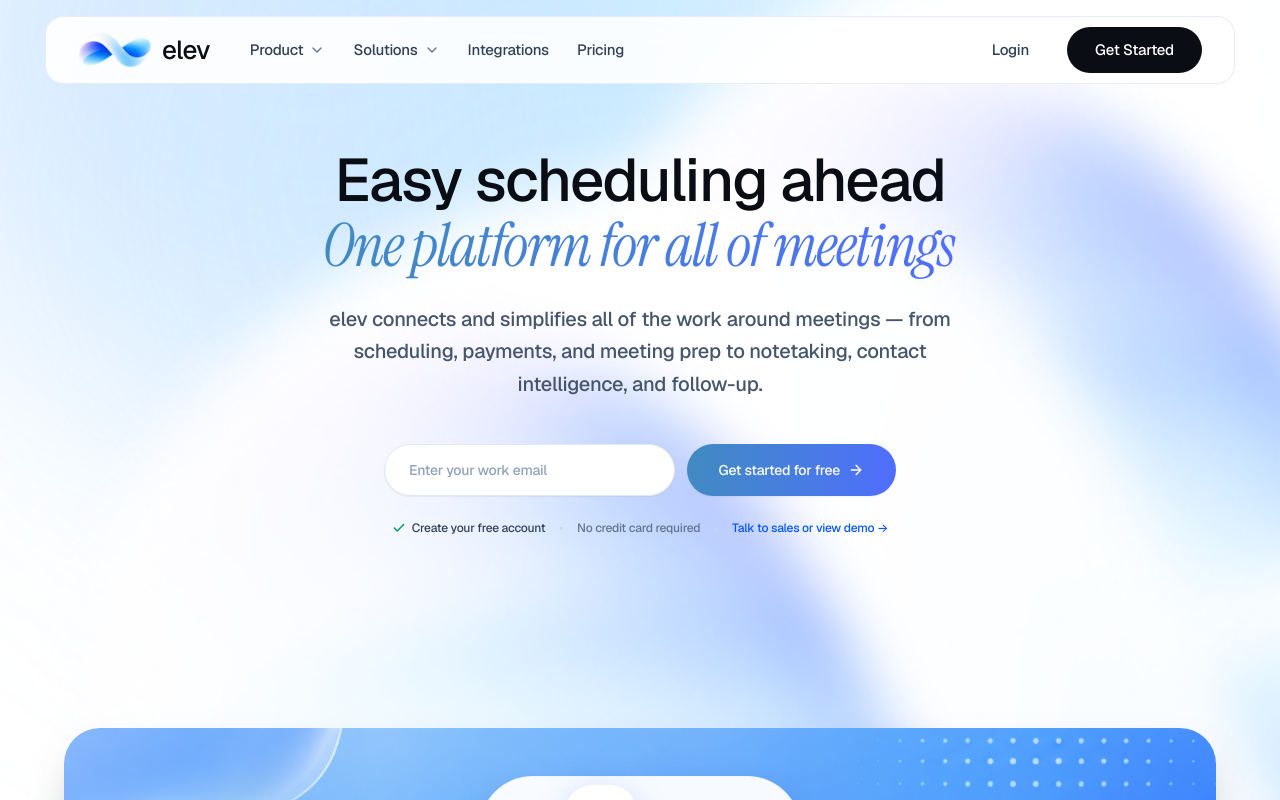
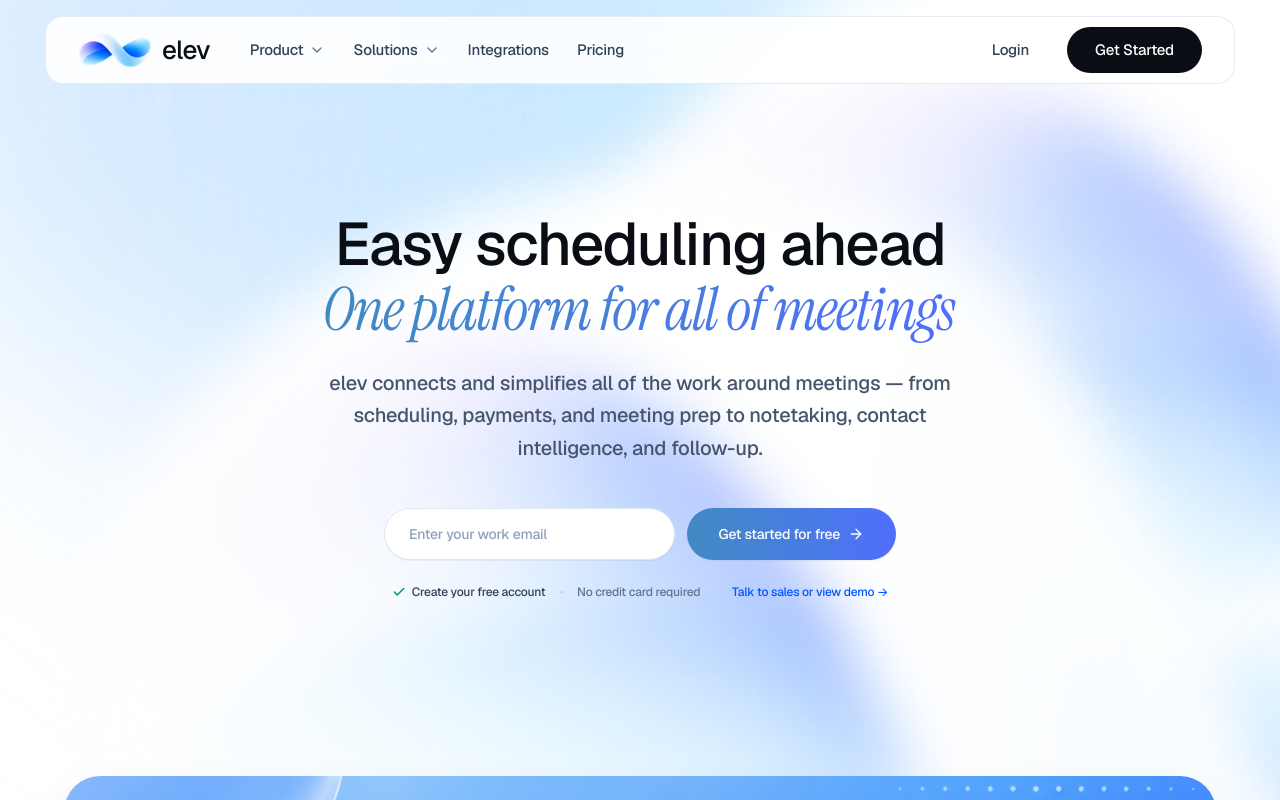
Before and after one commit to steven-codex/elev, a React (Vite) app: page / in a window 1280 px wide. Shown: the top 800 px of the page. Built offline with nearby package versions, Linux system fonts and the light colour scheme.

Commit message:
fix(hero): adjust vertical centering and spacing of hero header section

```diff
--- a/src/components/MultiProductHero.tsx
+++ b/src/components/MultiProductHero.tsx
@@ -124,7 +124,7 @@ export default function MultiProductHero({ onOpenAuth, onOpenDemo }: MultiProduc
   };
 
   return (
-    <section className="w-full bg-white pt-12 sm:pt-16 lg:pt-20 pb-20 sm:pb-32 px-4 sm:px-6 lg:px-8 font-sans antialiased relative">
+    <section className="w-full bg-white pt-16 sm:pt-24 lg:pt-32 xl:pt-36 pb-20 sm:pb-32 px-4 sm:px-6 lg:px-8 font-sans antialiased relative">
       {/* Massive Background Fluid Wave Asset (Bleeding through header zone matching Frame 11) */}
       <div
         className="absolute -top-24 sm:-top-36 lg:-top-52 xl:-top-60 left-1/2 -translate-x-1/2 w-full max-w-[2600px] pointer-events-none -z-0 overflow-visible flex flex-col items-center select-none"
@@ -154,7 +154,7 @@ export default function MultiProductHero({ onOpenAuth, onOpenDemo }: MultiProduc
         {/* =========================================================================
             CENTERED HERO HEADER & SIGNATURE CONVERSION ENGINE (EXPANDED SPACING)
            ========================================================================= */}
-        <div className="flex flex-col items-center text-center max-w-5xl mx-auto mb-28 sm:mb-36 lg:mb-48">
+        <div className="flex flex-col items-center text-center max-w-5xl mx-auto mb-24 sm:mb-32 lg:mb-40 xl:mb-44">
           <Reveal delay={0.1} y={24}>
             <h1 className="text-4xl sm:text-5xl lg:text-[3.75rem] font-normal tracking-tight text-[#0A0D14] leading-[1.08] text-balance">
               Easy scheduling ahead <br className="hidden sm:inline" />
```
